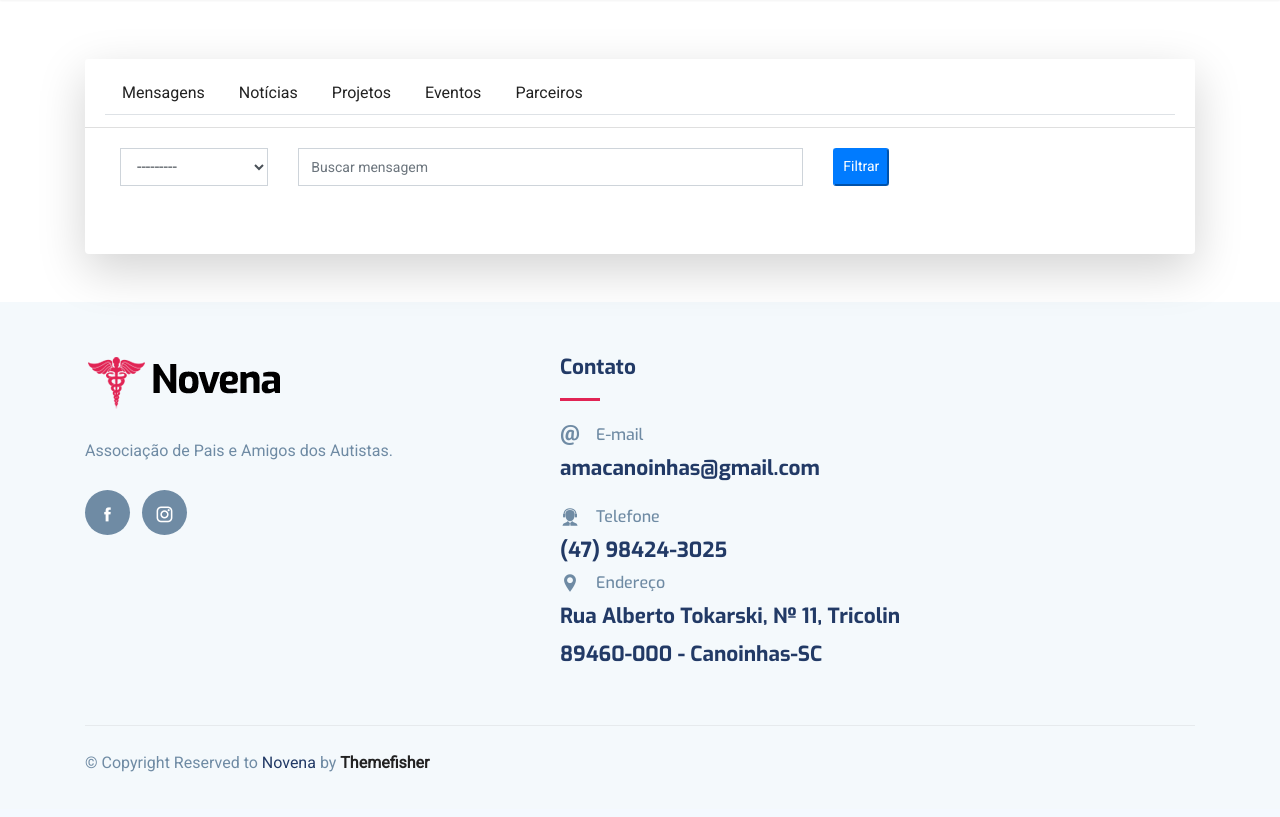
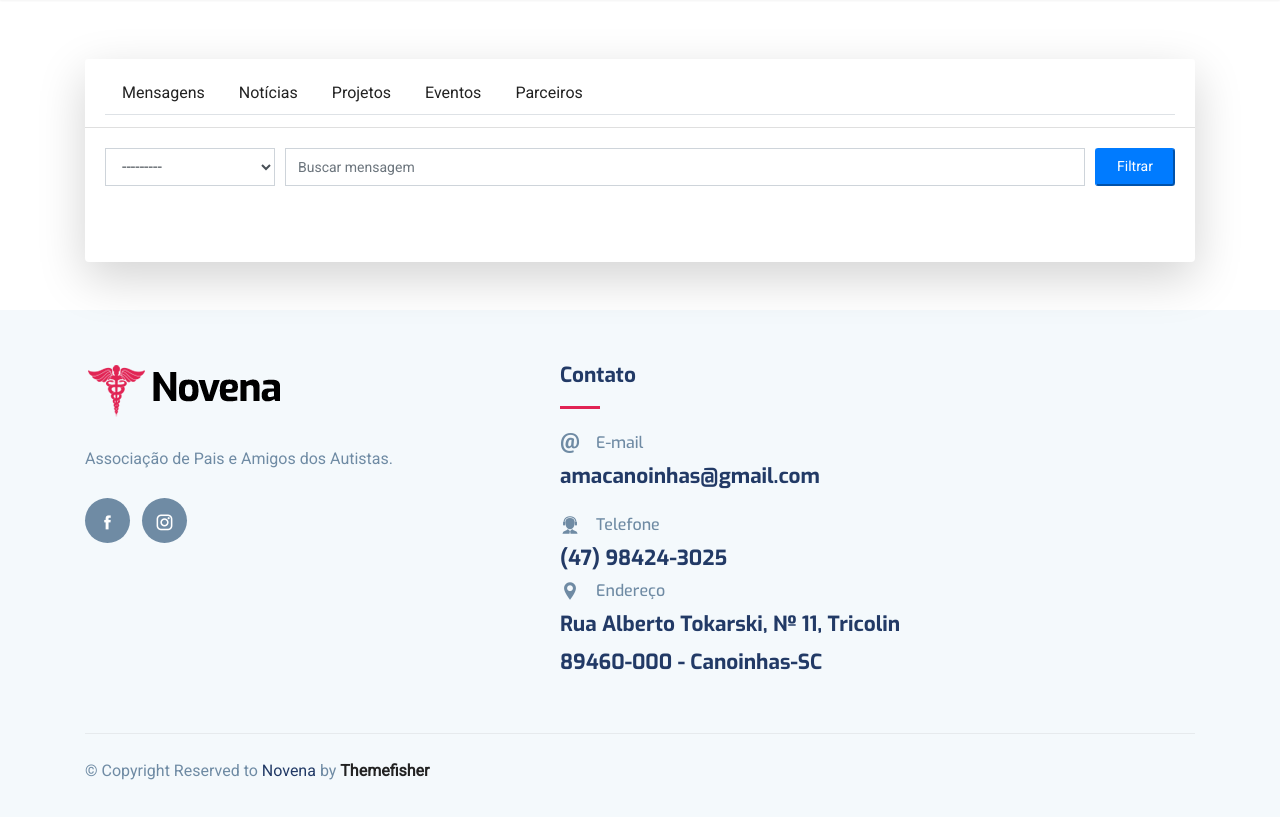
Before and after one commit to lbifsc/ama-canoinhas, a Django app: page /dashboard/mensagens/ in a window 1280 px wide. Shown: the part 111-928 px from the top of the page. Before the commit the page ends 883 px from the top, so only its background shows below. Run offline with Django 3.2, Linux system fonts and the light colour scheme; the visitor is signed in with stand-in values (Sample User, id 1); data that the repository does not hold is empty; some libraries are stand-ins or nearby versions.

Commit message:
Corrigindo detalhes de interface e exibição de imagem

```diff
--- a/ama/templates/ama/mensagens.html
+++ b/ama/templates/ama/mensagens.html
@@ -6,23 +6,21 @@
     <div class="row">
         <div class="col-lg-12">
             <form action="" method="GET" class="">
-                <div class="col-lg">
-                    <div class="row">
-                        <div class="form-group col-lg-2">
-                            {{ filterset.form.select_order }}
-                        </div>
-                        <div class="form-group col-lg-6">
-                            {{ filterset.form.search }}
-                        </div>
-                        <div class="form-group col-lg-2">
-                            <input type="submit" class="btn-sm btn-primary" style="height: 100%;" value="Filtrar">
-                        </div>
+                <div class="form-row">
+                    <div class="form-group col-lg-2">
+                        {{ filterset.form.select_order }}
+                    </div>
+                    <div class="form-group col-lg-9">
+                        {{ filterset.form.search }}
+                    </div>
+                    <div class="form-group col-lg-1">
+                        <input type="submit" class="btn-sm btn-primary w-100" style="height: 100%;" value="Filtrar">
                     </div>
                 </div>
             </form>
         </div>
     </div>
-    <div class="row p-2">
+    <div class="row mt-4">
         <div id="id-lista-mensagens" class="col-lg-12">
             <div class="list-group">
                 {% for mensagem in page_obj %}
--- a/ama/templates/ama/noticias_dashboard.html
+++ b/ama/templates/ama/noticias_dashboard.html
@@ -28,9 +28,9 @@
             <div class="col-lg-4 mb-5">
                 <div>
                     <div class="card shadow-lg">
-                        <div class="card-header align-items-center">
+                        <div class="card-header" style="height: 200px;">
                             <img src="{{ noticia.capa.url }}" alt="{{ noticia }}"
-                                class="img-fluid capa-noticia w-100">
+                                class="img-fluid h-100 w-auto mx-auto d-block">
                         </div>
                         <div class="card-body text-justify">
                             <p>Notícia públicada em {{ noticia.data_publicacao }}</p>
--- a/ama/templates/ama/projetos_dashboard.html
+++ b/ama/templates/ama/projetos_dashboard.html
@@ -28,8 +28,8 @@
             <div class="col-lg-4 mb-5">
                 <div class="card shadow-lg">
                     <div class="card-content">
-                        <div class="card-header">
-                            <img src="{{ projeto.capa.url }}" alt="{{ projeto }}" class="img-fluid">
+                        <div class="card-header" style="height: 200px;">
+                            <img src="{{ projeto.capa.url }}" alt="{{ projeto }}" class="img-fluid mx-auto d-block h-100 w-auto">
                         </div>
                         <div class="card-body">
                             <a href="{% url 'ama:detalhes_projeto' projeto.slug %}">
@@ -39,7 +39,7 @@
                         <div class="card-footer">
                             <div class="row">
                                 <div class="col-lg-6">
-                                    <a href="" class="btn btn-primary w-100">Editar</a>
+                                    <a href="{% url 'ama:editar_projeto' projeto.slug %}" class="btn btn-primary w-100">Editar</a>
                                 </div>
                                 <div class="col-lg-6">
                                     <button class="btn btn-danger w-100">Excluir</button>
```
